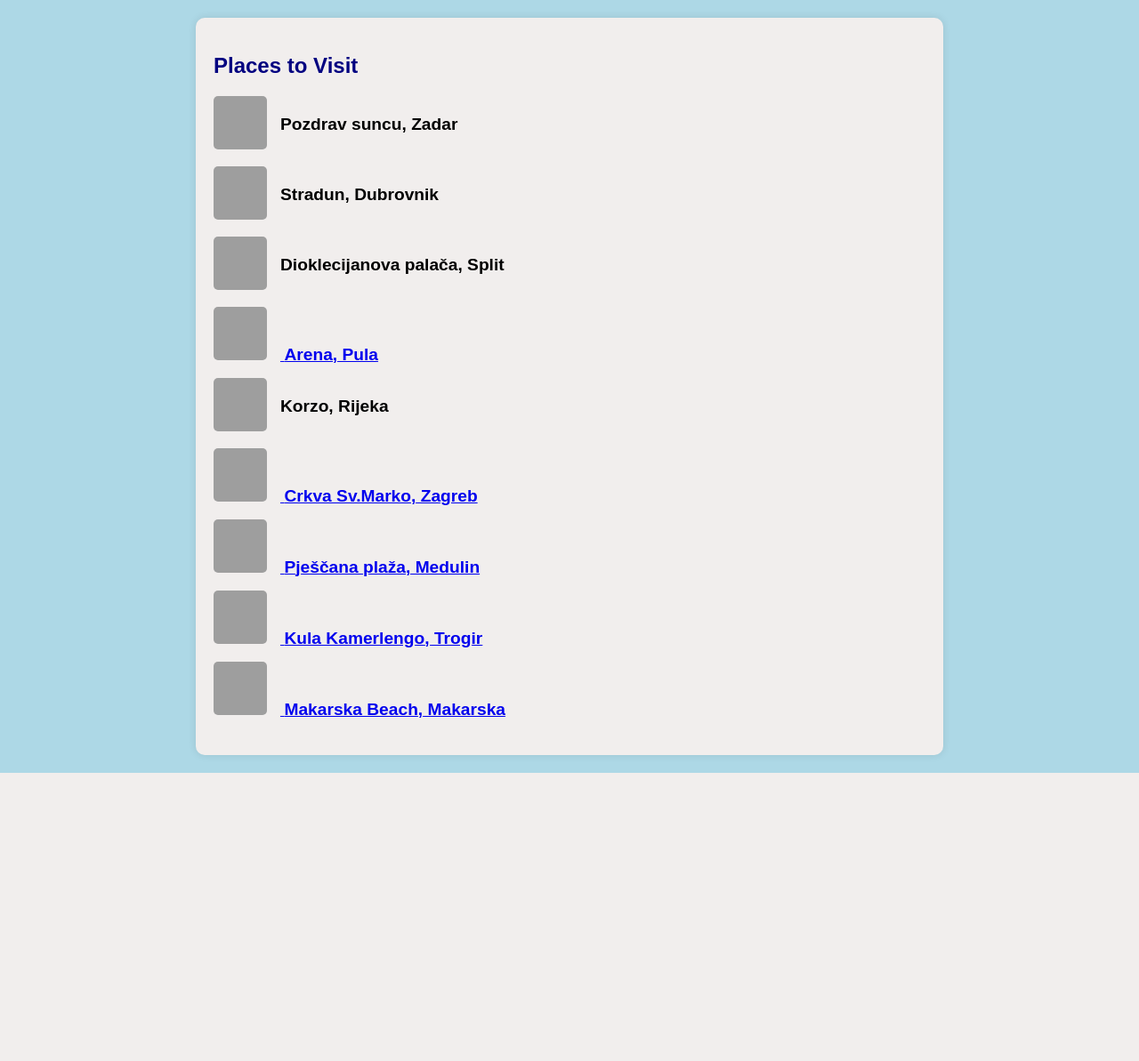
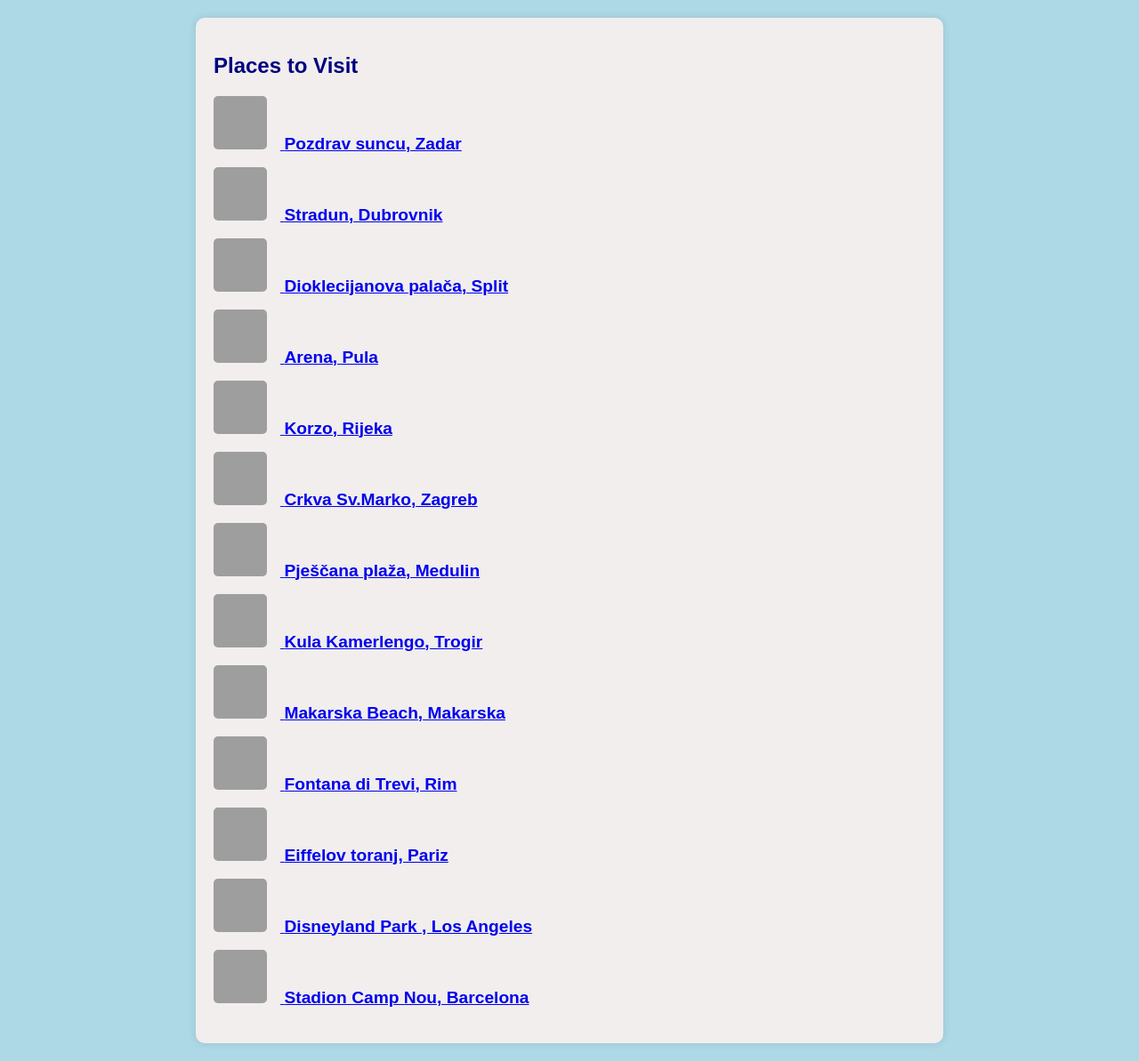
Before and after one commit to IvaBatur/TripPlanner, a Flask app: page /interesting in a window 1280 px wide. Shown: the part 75-1268 px from the top of the page at 89% size. Before the commit the page ends 944 px from the top, so only its background shows below. Run offline with Flask 3, Linux system fonts and the light colour scheme; grey boxes are pictures that could not be loaded.

Commit message:
Initial commit

```diff
--- a/templates/interesting.html
+++ b/templates/interesting.html
@@ -1,3 +1,4 @@
+
 <!DOCTYPE html>
 <html lang="en">
 <head>
@@ -23,19 +24,20 @@
 
  <a href="https://www.adriaticluxuryvillas.com/hr/blog/morske-orgulje-i-pozdrav-suncu-u-zadru" target="_blank">
  <img src="https://www.rezerviraj.hr/slike/upload/pozdrav-suncu-zadar-4965.jpg" alt="Pozdrav suncu, Zadar">
-                    </a>
  <span>Pozdrav suncu, Zadar</span>
+</a>
 </li>
  <li>
  <a href="https://www.putovnica.net/odredista/hrvatska/dubrovnik/sto-posjetiti-znamenitosti-u-dubrovniku/stradun-placa " target="_blank">
 <img src="https://upload.wikimedia.org/wikipedia/commons/thumb/f/f6/Main_street-Dubrovnik-2.jpg/800px-Main_street-Dubrovnik-2.jpg" alt= "Stradun, Dubrovnik">
+<span>Stradun, Dubrovnik</span>
 </a>
-<span>Stradun, Dubrovnik</span></li>
+</li>
  <li>
  <a href="https://visitsplit.com/hr/448/dioklecijanova-palaca" target="_blank">
 <img src="https://visitteo.com/wp-content/uploads/2021/04/Diocletians-Palace.-Peristil-Split-Croatia.jpg.webp" alt= "Dioklecijanova palača, Split">
+<span>Dioklecijanova palača, Split</span></li>
 </a>
-<span>Dioklecijanova palača, Split</span></li>
  <li>
 <a href="https://www.putovnica.net/odredista/hrvatska/pula/sto-posjetiti-znamenitosti-u-puli/arena-amfiteatar-u-puli" target="_blank">
 <img src="https://www.camping-simuni.hr/wp-content/uploads/2019/06/pula-arena.jpg" alt=" Arena, Pula">
@@ -45,8 +47,8 @@
 <li>
 <a href=" https://visitrijeka.hr/korzo/" target="_blank">
 <img src=" https://media.timeout.com/images/105272711/1024/576/image.webp" alt= "Korzo, Rijeka">
+<span>Korzo, Rijeka</span></li>
 </a>
-<span>Korzo, Rijeka</span></li>
 <li>
 <a href=" https://ing-grad.hr/hr/sto-radimo/obnova-kulturne-bastine/sakralna-arhitektura/crkva-sv-marka-zagreb" target="_blank">
 <img src=" https://upload.wikimedia.org/wikipedia/commons/thumb/f/f5/St_Marks_Church_Zagreb.jpg/1024px-St_Marks_Church_Zagreb.jpg" alt= "Crkva Sv. Marka" >
@@ -69,6 +71,32 @@
 <span>Makarska Beach, Makarska</span>
 </a>
  </li>
+<li>
+<a href="https://putnikofer.hr/mjesta/fontana-di-trevi-zanimljivosti/" target="_blank">
+<img src="https://upload.wikimedia.org/wikipedia/commons/thumb/7/7e/Trevi_Fountain%2C_Rome%2C_Italy_2_-_May_2007.jpg/1280px-Trevi_Fountain%2C_Rome%2C_Italy_2_-_May_2007.jpg" alt=" Fontana di Trevi, Rim ">
+<span>Fontana di Trevi, Rim </span>
+</a>
+</li>
+<li>
+<a href=" https://www.putovnica.net/odredista/francuska/pariz/sto-posjetiti-znamenitosti-u-parizu/eiffelov-toranj  " target="_blank">
+<img src= "https://upload.wikimedia.org/wikipedia/commons/thumb/a/af/Tour_eiffel_at_sunrise_from_the_trocadero.jpg/240px-Tour_eiffel_at_sunrise_from_the_trocadero.jpg " alt=" Eiffelov toranj, Pariz  ">
+<span>  Eiffelov toranj, Pariz  </span>
+</a>
+</li>
+<li>
+<a href="https://disneyland.disney.go.com/destinations/disneyland/" target="_blank">
+<img src= "https://cdn1.parksmedia.wdprapps.disney.com/resize/mwImage/1/800/450/90/media/disneyparksjapan-prod/disneyparksjapan_v0001/1/media/dlr/your-happiest-place-disney/0714ZO_0489SD_DZ_r2_16x9.jpg " alt=" Disneyland Park , Los Angeles  " >
+<span>  Disneyland Park , Los Angeles  </span>
+</a>
+</li>
+<li>
+<a href= " https://www.putovnica.net/odredista/spanjolska/barcelona/sto-posjetiti-znamenitosti-u-barceloni/stadion-camp-nou " target="_blank">
+<img src= https://www.putovnica.net/files/foto/barcelona-camp-nou.jpg " alt=" Stadion Camp Nou, Barcelona ">
+<span>  Stadion Camp Nou, Barcelona </span>
+</a>
+</li>
+
+
  </ul>
         </section>
     </main>
```
